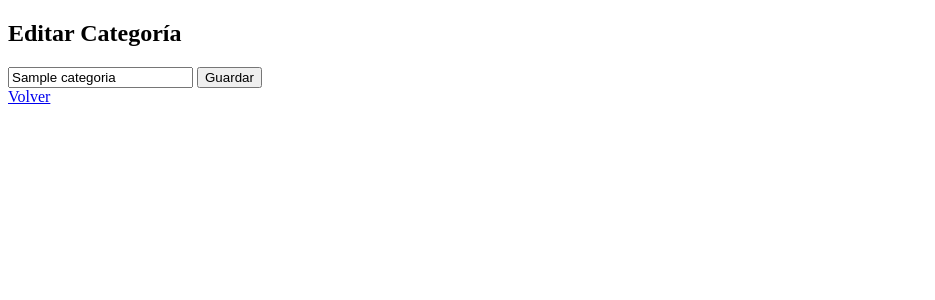
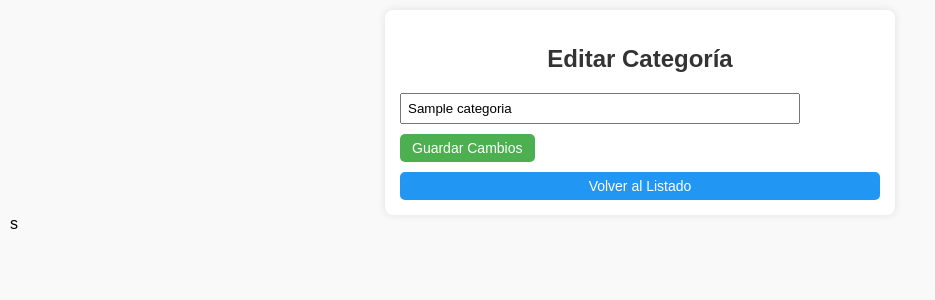
Before and after one commit to Ana2026O/sistema-reclamos, a Django app: page /categorias/editar/1/ in a window 1280 px wide. Shown: the top 300 px of the page, without its empty margins (0-935 px from the left). Run offline with Django 5.2, Linux system fonts and the light colour scheme; tables that the repository leaves empty hold one stand-in row (values such as "Sample post").

Commit message:
arreglos de url para gestion de reclamos

```diff
--- a/reclamos/forms.py
+++ b/reclamos/forms.py
@@ -85,3 +85,44 @@ class CategoriaForm(forms.ModelForm):
     class Meta:
         model = Categoria
         fields = ['nombre']   # ajusta según los campos de tu modelo Categoria
+class ReclamoForm(forms.ModelForm):
+    nombre = forms.CharField(
+        required=True,
+        widget=forms.TextInput(attrs={
+            'class': 'form-control',
+            'placeholder': 'Nombre y Apellido',
+            'pattern': '[A-Za-z ]+',
+            'title': 'Solo letras y espacios'
+        })
+    )
+    correo = forms.EmailField(
+        required=True,
+        widget=forms.EmailInput(attrs={
+            'class': 'form-control',
+            'placeholder': 'Correo Electrónico'
+        })
+    )
+    telefono = forms.CharField(
+        required=True,
+        widget=forms.TextInput(attrs={
+            'class': 'form-control',
+            'placeholder': 'Teléfono',
+            'pattern': '[0-9]+',
+            'title': 'Solo números'
+        })
+    )
+    descripcion = forms.CharField(
+        required=True,
+        widget=forms.Textarea(attrs={
+            'class': 'form-control',
+            'placeholder': 'Descripción del Reclamo'
+        })
+    )
+
+    class Meta:
+        model = Reclamo
+        fields = ['nombre','correo','telefono','categoria','descripcion']
+class EditarCategoriaReclamoForm(forms.ModelForm):
+    class Meta:
+        model = Reclamo
+        fields = ['categoria']  # ✅ solo este campo
--- a/reclamos/templates/reclamos/detalle_reclamo.html
+++ b/reclamos/templates/reclamos/detalle_reclamo.html
@@ -257,7 +257,10 @@ button.guardar {
 
 <!-- Botón al lado del combo -->
 
-<a href="{% url 'lista_categorias' reclamo.id %}" class="btn-categoria">Gestionar Categorías</a>
+<a href="{% url 'categorias' %}">Gestionar Categorías</a>
+
+
+
 
 
     <div class="botones">
--- a/reclamos/templates/reclamos/editar_categoria.html
+++ b/reclamos/templates/reclamos/editar_categoria.html
@@ -3,16 +3,59 @@
 <head>
     <meta charset="UTF-8">
     <title>Editar Categoría</title>
+    {% load static %}
+    <style>
+        body {
+            font-family: Arial, sans-serif;
+            margin: 10px;
+            background-color: #f9f9f9;
+        }
+        .container {
+            max-width: 480px;
+            margin: auto;
+            background: white;
+            padding: 15px;
+            border-radius: 8px;
+            box-shadow: 0 0 8px rgba(0,0,0,0.1);
+        }
+        h2 {
+            text-align: center;
+            color: #333;
+        }
+        form {
+            margin-top: 15px;
+        }
+        input[type="text"] {
+            width: 80%;
+            padding: 6px;
+            margin-bottom: 10px;
+        }
+        button, .btn {
+            padding: 6px 12px;
+            border: none;
+            border-radius: 5px;
+            cursor: pointer;
+            text-decoration: none;
+            font-size: 14px;
+        }
+        .btn-primary { background-color: #4CAF50; color: white; }
+        .btn-volver { background-color: #2196F3; color: white; display:block; margin-top:10px; text-align:center; }
+    </style>
 </head>
 <body>
+<div class="container">
     <h2>Editar Categoría</h2>
 
+    <!-- Formulario de edición -->
     <form method="post">
         {% csrf_token %}
-        <input type="text" name="nombre" value="{{ categoria.nombre }}">
-        <button type="submit">Guardar</button>
+        <input type="text" name="nombre" value="{{ categoria.nombre }}" placeholder="Nombre de la categoría">
+        <button type="submit" class="btn btn-primary">Guardar Cambios</button>
     </form>
 
-    <a href="{% url 'lista_categorias' %}">Volver</a>
+    <!-- Botón para volver al listado -->
+    <a href="{% url 'categorias' %}" class="btn btn-volver">Volver al Listado</a>
+</div>
 </body>
 </html>
+s
--- a/reclamos/templates/reclamos/registrar_reclamo.html
+++ b/reclamos/templates/reclamos/registrar_reclamo.html
@@ -85,7 +85,7 @@ body{
 .campo{ flex:1; }
 .campo label{ display:block; margin-bottom:5px; font-size:16px; font-weight:bold; }
 .campo input, select, textarea{
-    width:100%; padding:8px; border:1px solid #b5b5b5;
+    width:80%; padding:8px; border:1px solid #b5b5b5;
     border-radius:6px; background:white; font-size:16px;
 }
 textarea{ height:60px; resize:none; }
--- a/reclamos/urls.py
+++ b/reclamos/urls.py
@@ -32,11 +32,16 @@ path('reclamos/eliminar/<int:reclamo_id>/', views.eliminar_reclamo, name='elimin
 path('reclamos/editar/<int:reclamo_id>/', views.editar_reclamo, name='editar_reclamo'),
 
 # Gestión de Categorías
-path('categorias/', views.lista_categorias, name='lista_categorias'),
-path('categorias/editar/<int:pk>/', views.editar_categoria, name='editar_categoria'),
-path('categorias/eliminar/<int:pk>/', views.eliminar_categoria, name='eliminar_categoria'),
 
-path('categorias/<int:reclamo_id>/', views.lista_categorias, name='lista_categorias'),
+path("categorias/", views.lista_categorias, name="categorias"),
+path("categorias/editar/<int:pk>/", views.editar_categoria, name="editar_categoria"),
+path("categorias/eliminar/<int:pk>/", views.eliminar_categoria, name="eliminar_categoria"),
+
+
+
+
+
+
 
 
 ]
--- a/reclamos/views.py
+++ b/reclamos/views.py
@@ -19,6 +19,8 @@ from .models import Estado, Prioridad, Seguimiento
 
 from .models import Categoria
 from .forms import CategoriaForm
+
+
 
 
 # ---------------- INICIO ----------------
@@ -218,56 +220,52 @@ def eliminar_reclamo(request, reclamo_id):
 
 
 # ---------------- EDITAR RECLAMO ----------------
-def editar_reclamo(request, reclamo_id):
-    reclamo = get_object_or_404(Reclamo, id=reclamo_id)
-    if request.method == 'POST':
-        form = ReclamoForm(request.POST, instance=reclamo)
+
+def editar_reclamo(request, pk):
+    reclamo = get_object_or_404(Reclamo, pk=pk)
+    if request.method == "POST":
+        form = EditarCategoriaReclamoForm(request.POST, instance=reclamo)
         if form.is_valid():
-            form.save()   # ✅ guarda los cambios
+            form.save()
             return redirect('panel_control')
     else:
-        form = ReclamoForm(instance=reclamo)
-    return render(request, 'reclamos/editar_reclamo.html', {'form': form, 'reclamo': reclamo})
+        form = EditarCategoriaReclamoForm(instance=reclamo)
+    return render(request, 'editar_reclamo.html', {'form': form, 'reclamo': reclamo})
+
+#---------------------------------------------------------------categorias
 
 
-#----categorias
+def lista_categorias(request):
+    if request.method == "POST":
+        nombre = request.POST.get("nombre")
+        if nombre:
+            Categoria.objects.create(nombre=nombre)
+            return redirect("categorias")  # redirige al listado
 
-def lista_categorias(request):
     categorias = Categoria.objects.all()
-    return render(request, 'reclamos/categorias.html', {'categorias': categorias})
+    return render(request, "reclamos/categorias.html", {"categorias": categorias})
+
+
+
+
+
+
 
 def editar_categoria(request, pk):
     categoria = get_object_or_404(Categoria, pk=pk)
     if request.method == "POST":
-        nombre = request.POST.get("nombre")
-        if nombre:
-            categoria.nombre = nombre
-            categoria.save()
-            return redirect("lista_categorias")
-    return render(request, "reclamos/editar_categoria.html", {"categoria": categoria})
+        form = CategoriaForm(request.POST, instance=categoria)
+        if form.is_valid():
+            form.save()   # ✅ guarda cambios
+            return redirect("categorias")
+    else:
+        form = CategoriaForm(instance=categoria)
+    return render(request, "reclamos/editar_categoria.html", {"form": form, "categoria": categoria})
 
 
 def eliminar_categoria(request, pk):
     categoria = get_object_or_404(Categoria, pk=pk)
     if request.method == "POST":
         categoria.delete()
-        return redirect("lista_categorias")
+        return redirect("categorias")
     return render(request, "reclamos/eliminar_categoria.html", {"categoria": categoria})
-
-
-def lista_categorias(request, reclamo_id):
-    reclamo = get_object_or_404(Reclamo, id=reclamo_id)
-    categorias = Categoria.objects.all()
-    form = CategoriaForm()
-
-    if request.method == "POST":
-        form = CategoriaForm(request.POST)
-        if form.is_valid():
-            form.save()
-            return redirect("lista_categorias", reclamo_id=reclamo.id)
-
-    return render(request, "reclamos/categorias.html", {
-        "categorias": categorias,
-        "form": form,
-        "reclamo": reclamo
-    })
```
Also changed, not shown: reclamos/templates/reclamos/categorias.html (+7 -6 lines), reclamos/templates/reclamos/editar_reclamo.html (+66 -0 lines).
